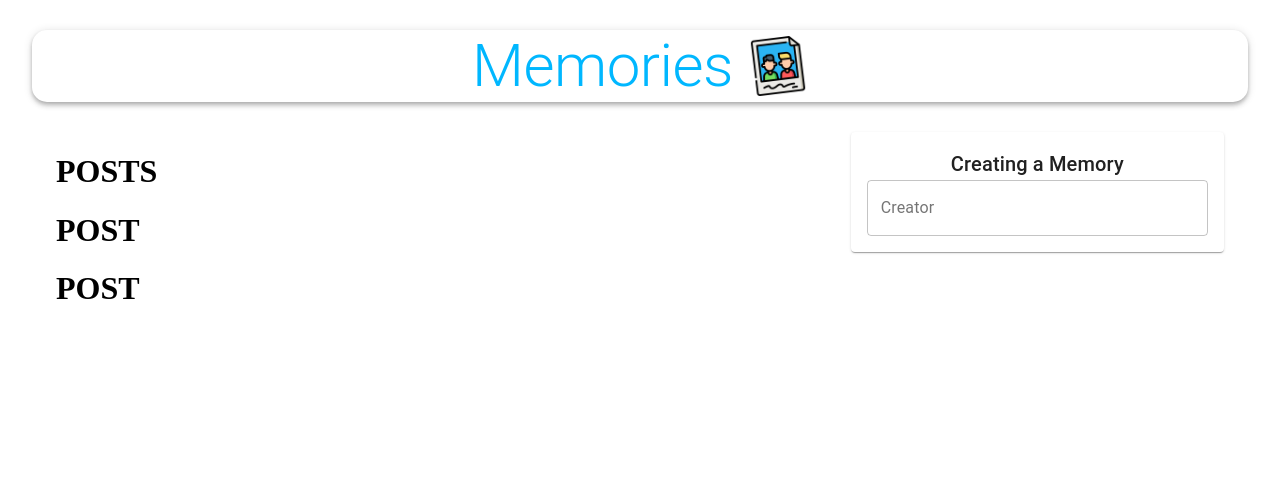
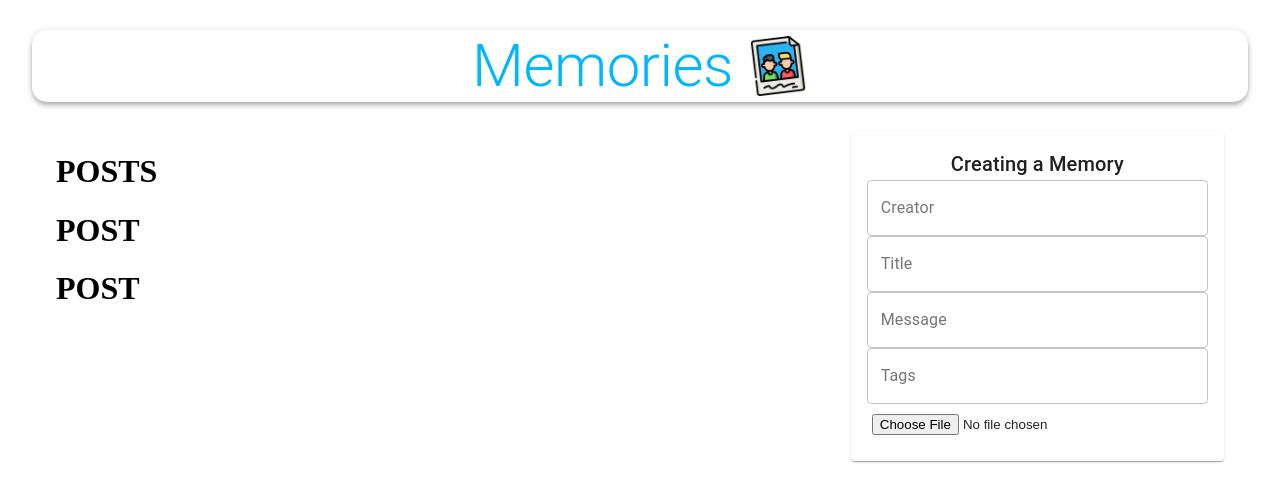
Before and after one commit to gdavisiv/SocialMediaApp_MERN-Stack, a React (Create React App) app in the folder client/: page / in a window 1280 px wide. Shown: the top 502 px of the page. Built offline with nearby package versions, Linux system fonts and the light colour scheme; no server answers.

Commit message:
Implementing TextFields

```diff
--- a/client/src/components/Form/Form.js
+++ b/client/src/components/Form/Form.js
@@ -1,6 +1,6 @@
 import React, { useState } from 'react';
 import { TextField, Button, Typography, Paper  } from '@material-ui/core';
-
+import FileBase from 'react-file-base64';
 import useStyles from './styles';
 
 const Form = () => {
@@ -16,14 +16,22 @@
     <Paper className={classes.paper}>
       <form autoComplete="off" noValidate className={classes.form} onSubmit={handleSumbit}>
         <Typography variant="h6">Creating a Memory</Typography>
-        <TextField
-          name="creator"
-          variant="outlined"
-          label="Creator"
-          fullWidth
-          value={postData.creator}
-          onChange={(e) => setPostData({ ...postData, creator: e.target.value })}
+        {/*
+          //If we add a second text field we would over-ride our original,
+          //to fix this we can simply use '...postData' to make the data persist
+          //and only change the data in the specific text field
+        */}
+        <TextField name="creator" variant="outlined" label="Creator" fullWidth value={postData.creator} onChange={(e) => setPostData({ ...postData, creator: e.target.value })} />
+        <TextField name="creator" variant="outlined" label="Title" fullWidth value={postData.title} onChange={(e) => setPostData({ ...postData, title: e.target.value })} />
+        <TextField name="creator" variant="outlined" label="Message" fullWidth value={postData.message} onChange={(e) => setPostData({ ...postData, message: e.target.value })} />
+        <TextField name="creator" variant="outlined" label="Tags" fullWidth value={postData.tags} onChange={(e) => setPostData({ ...postData, tags: e.target.value })} />
+        <div className={classes.fileInput}>
+          <FileBase
+            type="file"
+            multiple={false}
+            oneDone={({base64}) => setPostData({ ...postData, selectedFile: base64})}
           />
+        </div>
       </form>
     </Paper>
   );
```
